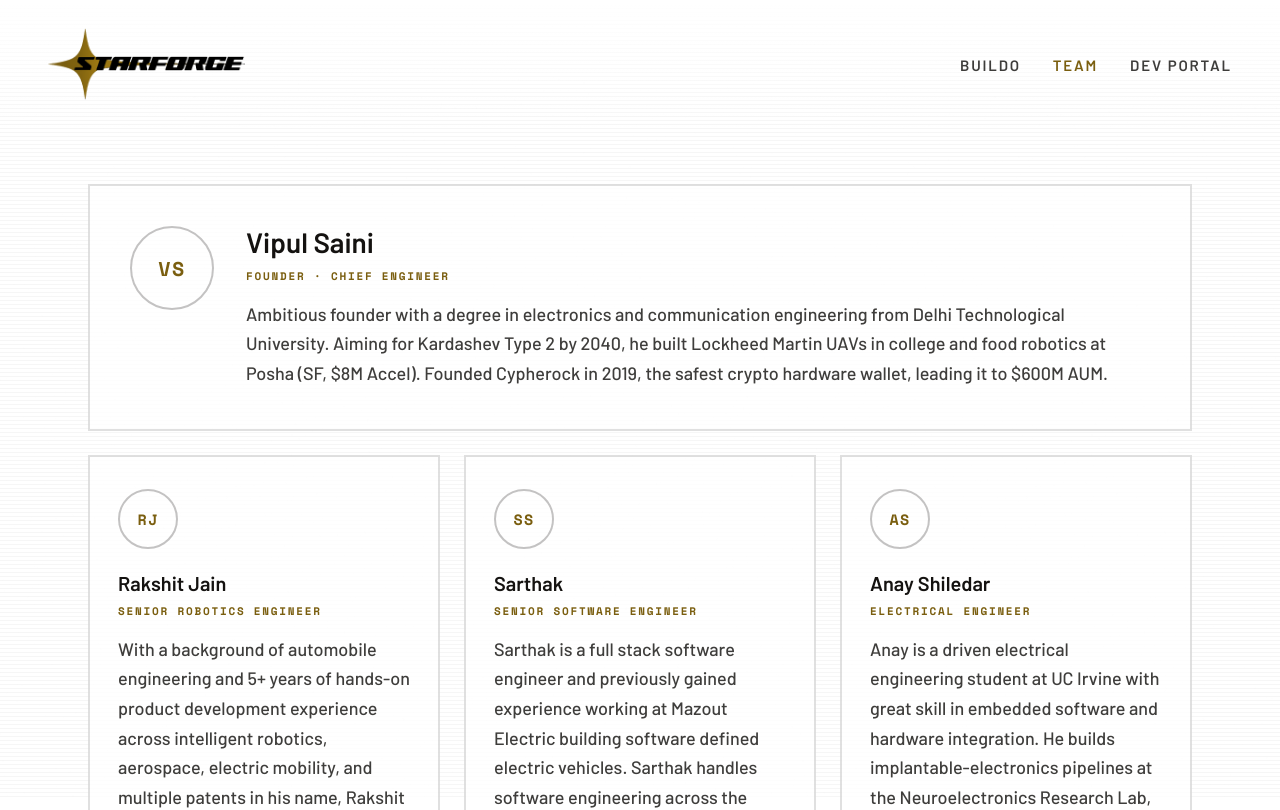
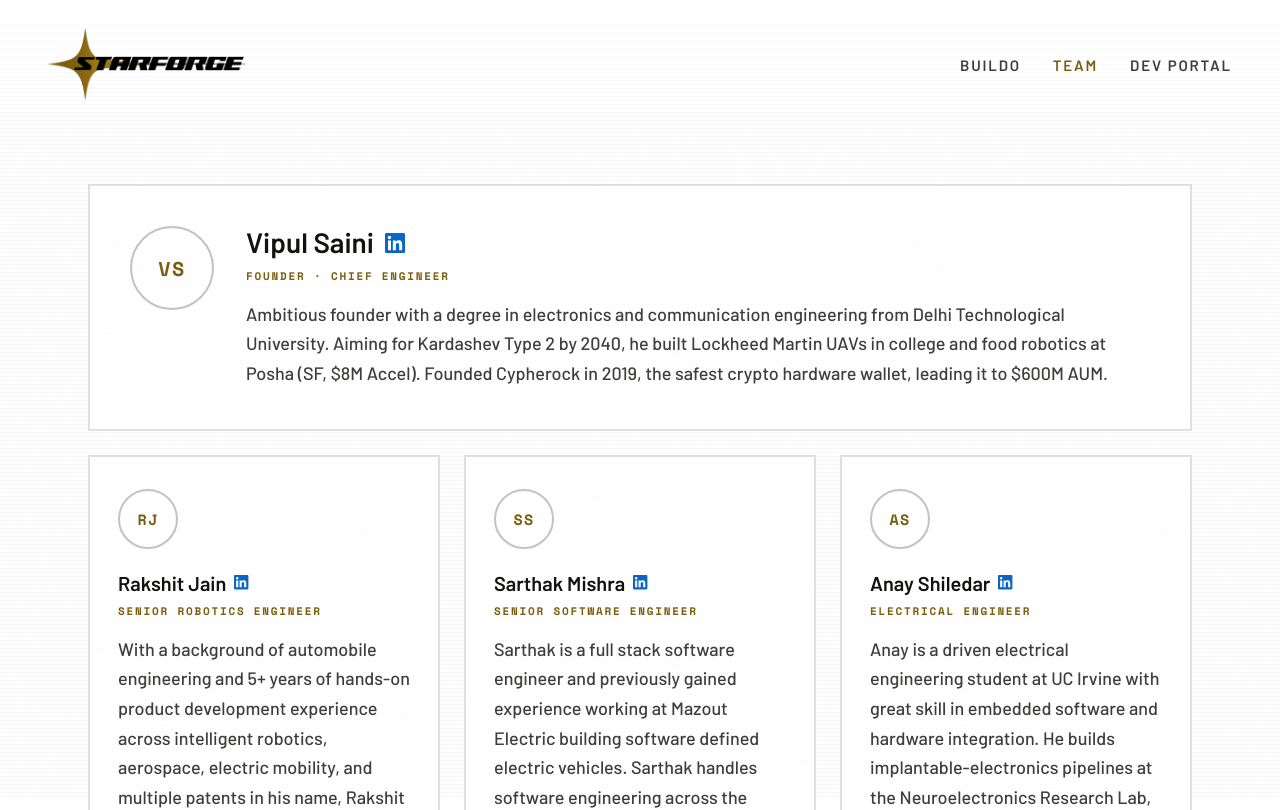
Before and after one commit to ScalingPhysicalAI/website, a SvelteKit app: page /team in a window 1280 px wide. Shown: the top 810 px of the page. Built offline with nearby package versions, Linux system fonts and the light colour scheme; no server answers.

Commit message:
tweaks + linkedins

```diff
--- /dev/null
+++ b/src/lib/components/LinkedInName.svelte
@@ -0,0 +1,55 @@
+<script lang="ts">
+	let {
+		name,
+		href
+	}: {
+		name: string;
+		href?: string;
+	} = $props();
+</script>
+
+{#if href}
+	<a
+		class="li-name"
+		{href}
+		target="_blank"
+		rel="noopener noreferrer"
+		aria-label="{name} on LinkedIn"
+	>
+		{name}
+		<svg class="li-mark" viewBox="0 0 24 24" aria-hidden="true">
+			<path
+				d="M20.447 20.452h-3.554v-5.569c0-1.328-.027-3.037-1.852-3.037-1.853 0-2.136 1.445-2.136 2.939v5.667H9.351V9h3.414v1.561h.046c.477-.9 1.637-1.85 3.37-1.85 3.601 0 4.267 2.37 4.267 5.455v6.286zM5.337 7.433a2.062 2.062 0 0 1-2.063-2.065 2.064 2.064 0 1 1 2.063 2.065zm1.782 13.019H3.555V9h3.564v11.452zM22.225 0H1.771C.792 0 0 .774 0 1.729v20.542C0 23.227.792 24 1.771 24h20.451C23.2 24 24 23.227 24 22.271V1.729C24 .774 23.2 0 22.222 0h.003z"
+			/>
+		</svg>
+	</a>
+{:else}
+	{name}
+{/if}
+
+<style>
+	.li-name {
+		display: inline-flex;
+		align-items: center;
+		gap: 0.4em;
+		color: inherit;
+		text-decoration: none;
+		transition: color 0.2s ease;
+	}
+
+	.li-name:hover {
+		color: var(--accent, #7a5e0f);
+	}
+
+	.li-mark {
+		width: 0.72em;
+		height: 0.72em;
+		flex-shrink: 0;
+		fill: #0a66c2;
+		transition: fill 0.2s ease;
+	}
+
+	.li-name:hover .li-mark {
+		fill: var(--accent, #7a5e0f);
+	}
+</style>
--- a/src/routes/+page.svelte
+++ b/src/routes/+page.svelte
@@ -50,7 +50,7 @@
 				{ accent: 'wheel based' },
 				' and it can ',
 				{ accent: 'adjust its height' },
-				' to reach the top of that cupboard no one can reach.'
+				' to reach the top of that cupboard no one can touch.'
 			],
 			// Last part section, so it closes the tour with somewhere to go next.
 			closing: true
--- a/src/routes/buildo/+page.svelte
+++ b/src/routes/buildo/+page.svelte
@@ -74,9 +74,9 @@
 	// Torque is quoted per joint. Newton-metres (N·m) is the torque unit; N/m is
 	// stiffness, so the spelling here is deliberate.
 	const specs: Array<{ label: string; value: string; unit: string; phrase?: boolean }> = [
-		{ label: 'Payload', value: '8', unit: 'KG' },
+		{ label: 'Payload', value: '18', unit: 'LB' },
 		{ label: 'Height', value: '4–5', unit: 'FT' },
-		{ label: 'Speed', value: '2.3', unit: 'KM/H' },
+		{ label: 'Speed', value: '1.4', unit: 'MPH' },
 		{ label: 'Joint torque', value: '15', unit: 'N·M' },
 		{ label: 'Hands', value: '5', unit: 'FINGER' },
 		{ label: 'Battery', value: 'Hot Swappable', unit: '', phrase: true },
--- a/src/routes/team/+page.svelte
+++ b/src/routes/team/+page.svelte
@@ -2,6 +2,7 @@
 	import { onMount } from 'svelte';
 	import { resolve } from '$app/paths';
 	import { setupRevealObserver } from '$lib/utils/reveal';
+	import LinkedInName from '$lib/components/LinkedInName.svelte';
 
 	onMount(() => {
 		return setupRevealObserver({ threshold: 0.12 });
@@ -12,13 +13,15 @@
 		name: string;
 		role: string;
 		bio: string;
+		linkedin?: string;
 	};
 
 	const founder: Member = {
 		initials: 'VS',
 		name: 'Vipul Saini',
 		role: 'Founder · Chief Engineer',
-		bio: 'Ambitious founder with a degree in electronics and communication engineering from Delhi Technological University. Aiming for Kardashev Type 2 by 2040, he built Lockheed Martin UAVs in college and food robotics at Posha (SF, $8M Accel). Founded Cypherock in 2019, the safest crypto hardware wallet, leading it to $600M AUM.'
+		bio: 'Ambitious founder with a degree in electronics and communication engineering from Delhi Technological University. Aiming for Kardashev Type 2 by 2040, he built Lockheed Martin UAVs in college and food robotics at Posha (SF, $8M Accel). Founded Cypherock in 2019, the safest crypto hardware wallet, leading it to $600M AUM.',
+		linkedin: 'https://www.linkedin.com/in/vipul-saini-59a24156/'
 	};
 
 	// Split rather than one array so the page reads 1 / 3 / 2 down the page.
@@ -27,19 +30,22 @@
 			initials: 'RJ',
 			name: 'Rakshit Jain',
 			role: 'Senior Robotics Engineer',
-			bio: 'With a background of automobile engineering and 5+ years of hands-on product development experience across intelligent robotics, aerospace, electric mobility, and multiple patents in his name, Rakshit has a strong foundation in turning ideas into mass-manufactured products that are sold commercially today.'
+			bio: 'With a background of automobile engineering and 5+ years of hands-on product development experience across intelligent robotics, aerospace, electric mobility, and multiple patents in his name, Rakshit has a strong foundation in turning ideas into mass-manufactured products that are sold commercially today.',
+			linkedin: 'https://www.linkedin.com/in/rakshitjain003/'
 		},
 		{
 			initials: 'SS',
-			name: 'Sarthak',
+			name: 'Sarthak Mishra',
 			role: 'Senior Software Engineer',
-			bio: 'Sarthak is a full stack software engineer and previously gained experience working at Mazout Electric building software defined electric vehicles. Sarthak handles software engineering across the entire robotics stack.'
+			bio: 'Sarthak is a full stack software engineer and previously gained experience working at Mazout Electric building software defined electric vehicles. Sarthak handles software engineering across the entire robotics stack.',
+			linkedin: 'https://www.linkedin.com/in/sarthak-mishra-ba32501bb/'
 		},
 		{
 			initials: 'AS',
 			name: 'Anay Shiledar',
 			role: 'Electrical Engineer',
-			bio: 'Anay is a driven electrical engineering student at UC Irvine with great skill in embedded software and hardware integration. He builds implantable-electronics pipelines at the Neuroelectronics Research Lab, codes F1-style race-car firmware for FSAE Electric Racing, and designed embedded software and PCBs for a Level 1 rocket.'
+			bio: 'Anay is a driven electrical engineering student at UC Irvine with great skill in embedded software and hardware integration. He builds implantable-electronics pipelines at the Neuroelectronics Research Lab, codes F1-style race-car firmware for FSAE Electric Racing, and designed embedded software and PCBs for a Level 1 rocket.',
+			linkedin: 'https://www.linkedin.com/in/anay-shiledar-629036209/'
 		}
 	];
 
@@ -48,13 +54,15 @@
 			initials: 'CS',
 			name: 'Celia Sherman',
 			role: 'Aerospace Engineer',
-			bio: "A maths prodigy and an aerospace engineer from the University of Miami. Celia's experience varies across composite material manufacturing, thermodynamics, and space robotics. Celia also holds NAR Level 1 certification for high powered rocket development."
+			bio: "A maths prodigy and an aerospace engineer from the University of Miami. Celia's experience varies across composite material manufacturing, thermodynamics, and space robotics. Celia also holds NAR Level 1 certification for high powered rocket development.",
+			linkedin: 'https://www.linkedin.com/in/celia-sherman-a85967325/'
 		},
 		{
 			initials: 'CS',
 			name: 'Chirag Singla',
 			role: 'Software Engineer',
-			bio: 'With a background in electronics and communication engineering, Chirag has experience solving the hardest engineering problems in the world, from complex cryptography to writing firmware for field oriented control to programming GPTs from scratch in C or Rust. Previously at Cypherock, the safest crypto hardware wallet company.'
+			bio: 'With a background in electronics and communication engineering, Chirag has experience solving the hardest engineering problems in the world, from complex cryptography to writing firmware for field oriented control to programming GPTs from scratch in C or Rust. Previously at Cypherock, the safest crypto hardware wallet company.',
+			linkedin: 'https://www.linkedin.com/in/chirag-droid/'
 		}
 	];
 </script>
@@ -77,7 +85,9 @@
 	<article class="tm-founder reveal">
 		<div class="tm-avatar tm-avatar--lg" aria-hidden="true">{founder.initials}</div>
 		<div class="tm-founder-text">
-			<h2 class="tm-name tm-name--lg">{founder.name}</h2>
+			<h2 class="tm-name tm-name--lg">
+				<LinkedInName name={founder.name} href={founder.linkedin} />
+			</h2>
 			<div class="tm-role">{founder.role}</div>
 			<p class="tm-bio">{founder.bio}</p>
 		</div>
@@ -87,7 +97,9 @@
 		{#each rowOfThree as member, i (member.name)}
 			<article class="tm-card reveal" style="transition-delay:{0.06 * i}s">
 				<div class="tm-avatar" aria-hidden="true">{member.initials}</div>
-				<h2 class="tm-name">{member.name}</h2>
+				<h2 class="tm-name">
+					<LinkedInName name={member.name} href={member.linkedin} />
+				</h2>
 				<div class="tm-role">{member.role}</div>
 				<p class="tm-bio">{member.bio}</p>
 			</article>
@@ -98,7 +110,9 @@
 		{#each rowOfTwo as member, i (member.name)}
 			<article class="tm-card reveal" style="transition-delay:{0.06 * i}s">
 				<div class="tm-avatar" aria-hidden="true">{member.initials}</div>
-				<h2 class="tm-name">{member.name}</h2>
+				<h2 class="tm-name">
+					<LinkedInName name={member.name} href={member.linkedin} />
+				</h2>
 				<div class="tm-role">{member.role}</div>
 				<p class="tm-bio">{member.bio}</p>
 			</article>
```
Also changed, not shown: src/routes/deck/+page.svelte (+37 -6 lines).
